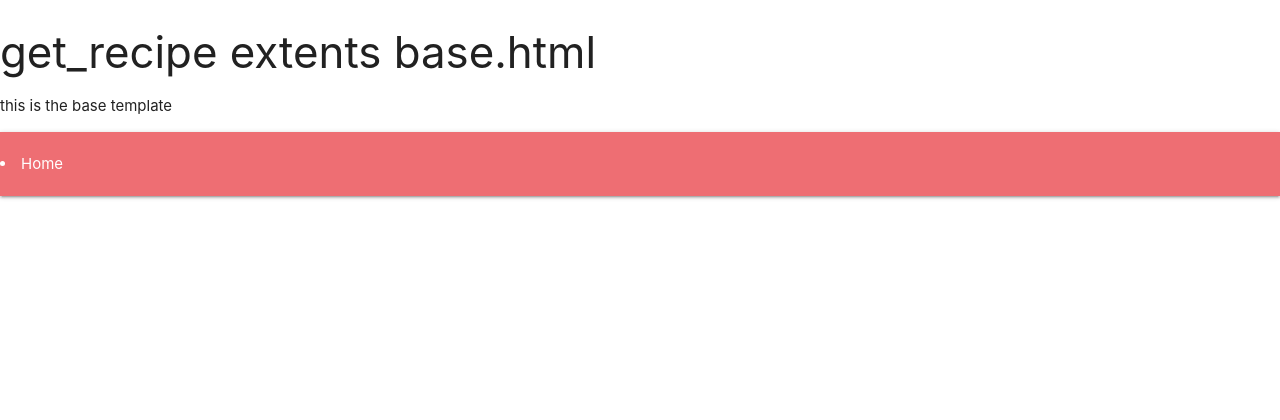
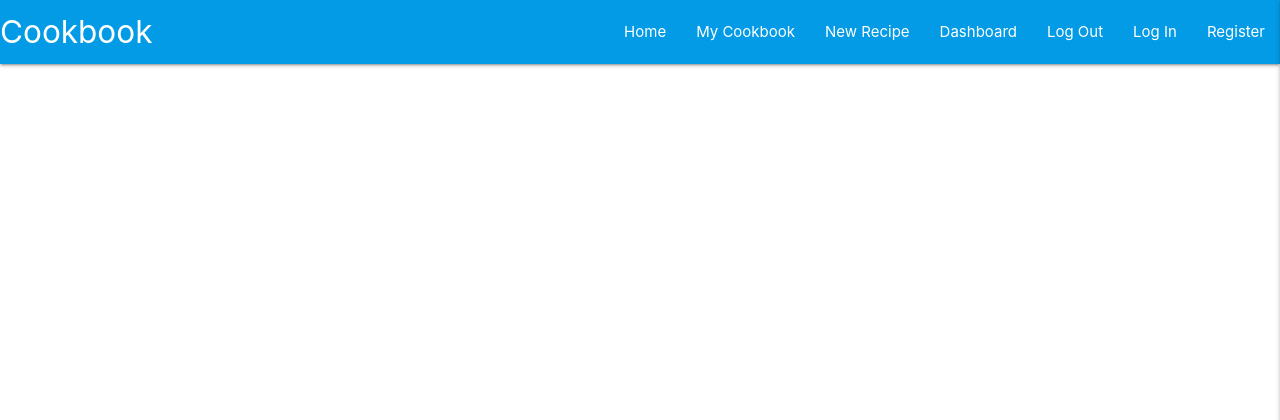
Before and after one commit to coder187/ci_ms3_cookbook, a Flask app: page / in a window 1280 px wide. Shown: the top 420 px of the page. Run offline with Flask 2, Linux system fonts and the light colour scheme; data that the repository does not hold is empty; some libraries are stand-ins or nearby versions.

Commit message:
add nav bar

```diff
--- /dev/null
+++ b/static/js/script.js
@@ -0,0 +1,3 @@
+$(document).ready(function(){
+    $('.sidenav').sidenav({edge: 'right'});
+    });
--- a/templates/base.html
+++ b/templates/base.html
@@ -12,12 +12,37 @@
     {% endblock %}
     <title>My Cookbook</title>
 </head>
-    <body>
+<body>
     <header>
-        <p>this is the base template</p>
-        <nav>
+        <nav class="nav-extended text-shadow light-blue darken-1">
+            <div class="nav-wrapper">
+                <a href="{{ url_for('get_recipes') }}" class="brand-logo">Cookbook</a>
+                <a href="#" data-target="mobile-demo" class="sidenav-trigger right"><i class="fas fa-bars"></i></a>
+                <ul class="right hide-on-med-and-down">
+                    <li><a href="{{ url_for('get_recipes') }}">Home</a></li>
+                    <li><a href="#">My Cookbook</a></li>
+                    <li><a href="#">New Recipe</a></li>
+                    <li><a href="#">Dashboard</a></li>
+                    <li><a href="#">Log Out</a></li>
+                    <li><a href="#">Log In</a></li>
+                    <li><a href="#">Register</a></li>
+                </ul>
+            </div>
+        </nav>
+
+        <!-- mobile nav-->
+        <ul class="sidenav" id="mobile-demo">
+            <li>
+                <h4 class="center-align light-blue-text text-darken-4">Cookbook</h4>
             <li><a href="{{ url_for('get_recipes') }}">Home</a></li>
-        </nav>
+            <li><a href="#">My Cookbook</a></li>
+            <li><a href="#">New Recipe</a></li>
+            <li><a href="#">Dashboard</a></li>
+            <li><a href="#">Log Out</a></li>
+            <li><a href="#">Log In</a></li>
+            <li><a href="#">Register</a></li>
+        </ul>
+
     </header>
     <main class="container">
         {% block content %}
--- a/templates/get_recipes.html
+++ b/templates/get_recipes.html
@@ -1,4 +1,3 @@
-<h3> get_recipe extents base.html </h3>
 {% extends "base.html"%}
 
     <h3> Recipes List </h3>
```
